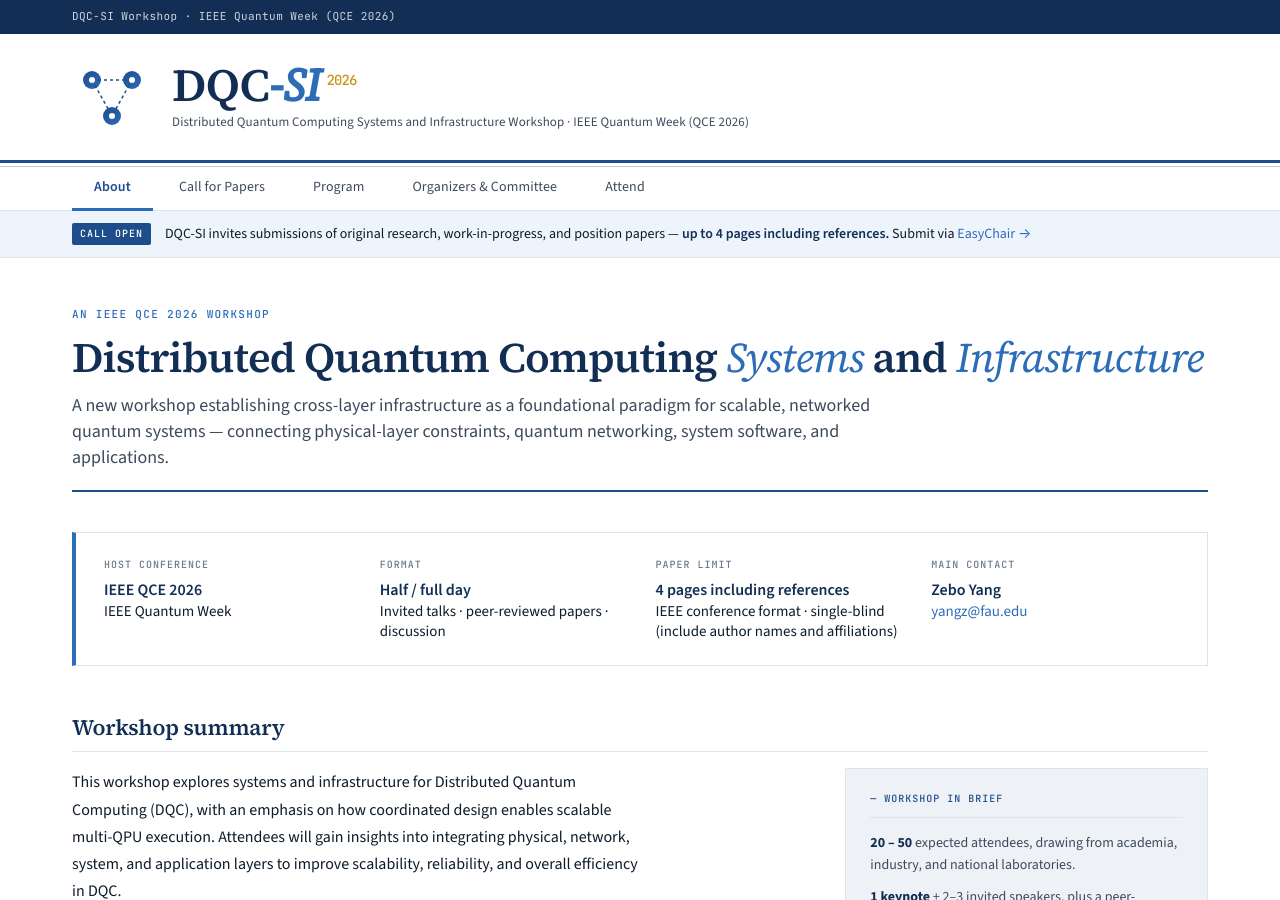
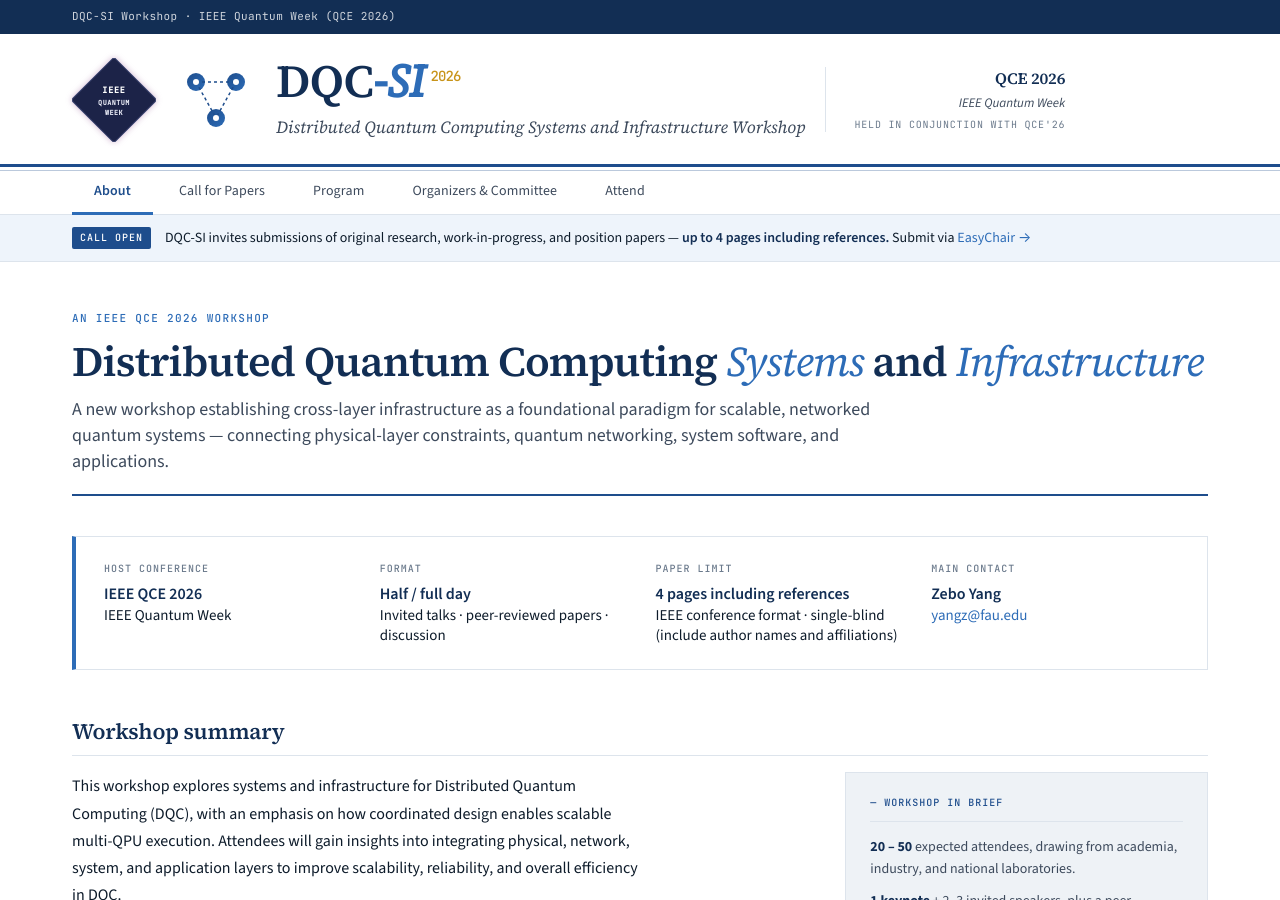
Before and after one commit to Wu-Hanhan/DQC-SI-2026, a Jekyll site: the page built from index.html, in a window 1280 px wide and 900 px high. Built offline with Jekyll 4.4.1, drawn with Linux system fonts in a browser that asks for light colours.

Commit message:
Update masthead.html
Restore IEEE QW badge and QCE info on masthead

```diff
--- a/_includes/masthead.html
+++ b/_includes/masthead.html
@@ -1,9 +1,29 @@
 <!-- MASTHEAD -->
 <header class="masthead">
   <div class="masthead-inner">
+    <a href="{{ site.host_conference_url }}" target="_blank" rel="noopener" class="qw-logo-link" title="IEEE Quantum Week {{ site.year }}">
+      <svg class="qw-logo" viewBox="0 0 100 100" xmlns="http://www.w3.org/2000/svg" aria-label="IEEE Quantum Week">
+        <g transform="rotate(45 50 50)">
+          <rect x="14" y="14" width="72" height="72" rx="3" fill="#1c2348"/>
+          <rect x="14" y="14" width="72" height="72" rx="3" fill="none" stroke="#3a4470" stroke-width="1.2"/>
+        </g>
+        <text x="50" y="42" text-anchor="middle"
+              font-family="'JetBrains Mono', monospace"
+              font-size="10" font-weight="700" fill="#ffffff"
+              letter-spacing="1">IEEE</text>
+        <text x="50" y="56" text-anchor="middle"
+              font-family="'JetBrains Mono', monospace"
+              font-size="8" font-weight="600" fill="#e8eaf5"
+              letter-spacing="0.6">QUANTUM</text>
+        <text x="50" y="68" text-anchor="middle"
+              font-family="'JetBrains Mono', monospace"
+              font-size="8" font-weight="600" fill="#e8eaf5"
+              letter-spacing="0.6">WEEK</text>
+      </svg>
+    </a>
+
     <div class="logo-mark">
       <svg viewBox="0 0 80 80" xmlns="http://www.w3.org/2000/svg" aria-label="DQC-SI logo">
-        <!-- Stylized network of three QPU nodes connected by entanglement links -->
         <defs>
           <linearGradient id="grad-blue" x1="0" y1="0" x2="1" y2="1">
             <stop offset="0%" stop-color="#1e4d8c"/>
@@ -21,9 +41,16 @@
         <circle cx="40" cy="58" r="3" fill="#fff"/>
       </svg>
     </div>
-    <div class="masthead-text">
+
+    <div class="brand-text">
       <div class="brand-title">DQC<span class="si">-SI</span><sup>{{ site.year }}</sup></div>
-      <div class="brand-sub">{{ site.full_name }} Workshop · {{ site.host_conference }}</div>
+      <div class="brand-tagline">{{ site.full_name }} Workshop</div>
+    </div>
+
+    <div class="masthead-right">
+      <div class="date">QCE {{ site.year }}</div>
+      <div class="venue">IEEE Quantum Week</div>
+      <div class="colocate">held in conjunction with QCE'{{ site.year | modulo: 100 }}</div>
     </div>
   </div>
 </header>
```
